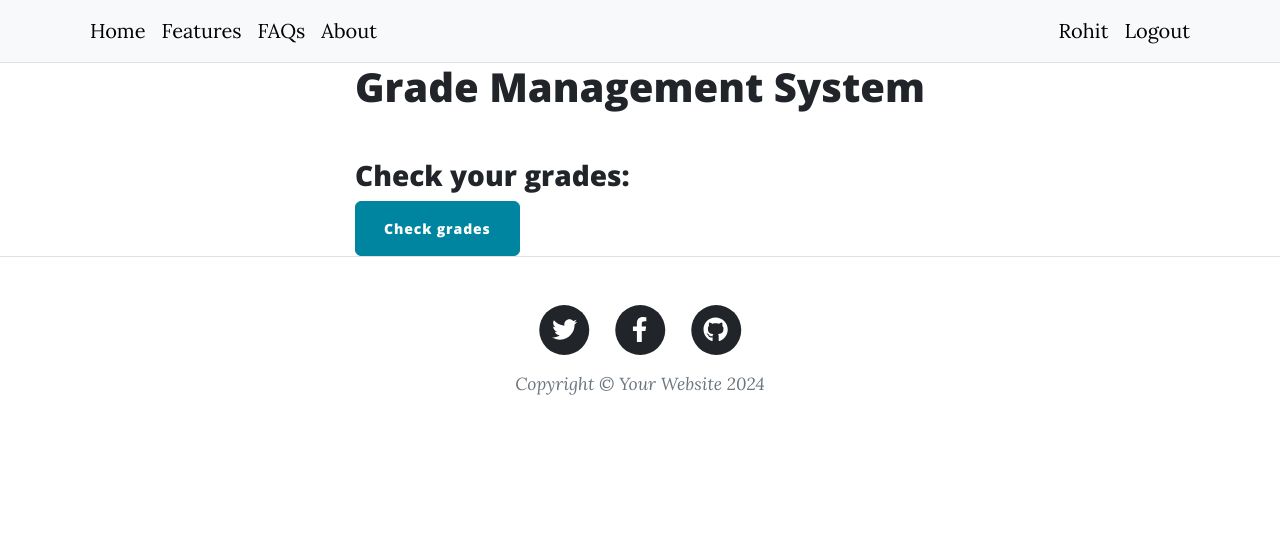
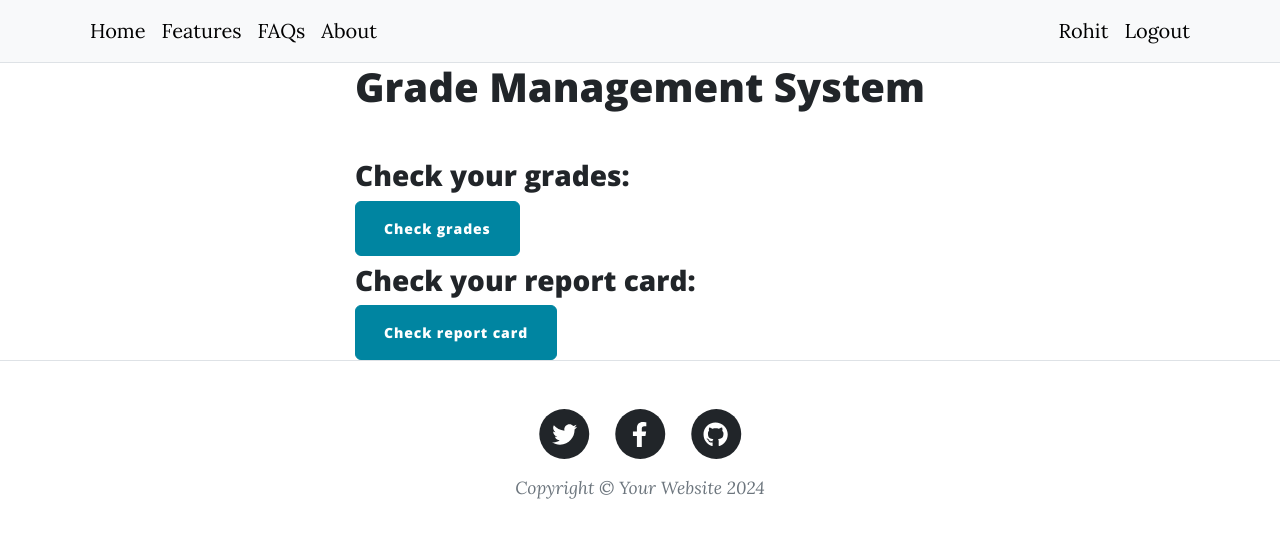
Before and after one commit to Rohit-Rajagopal/Student-Grade-Management-System, a Flask app: page / in a window 1280 px wide. Shown: the top 538 px of the page. Run offline with Flask 3, Linux system fonts and the light colour scheme; a user stored in the database is signed in; some libraries are stand-ins or nearby versions.

Commit message:
Added report card feature

```diff
--- a/Templates/grades.html
+++ b/Templates/grades.html
@@ -5,9 +5,7 @@
 
 <div>
     {% for sem in semesters %}
-    <p>{{flag}}</p>
     <h3><br>Semester {{ sem }}:</h3>
-
     <table class="table">
         <thead>
             <tr>
--- a/Templates/index.html
+++ b/Templates/index.html
@@ -12,9 +12,17 @@
             {{ render_form(form) }}
             <h3 class="mt-5 mb-2">Add a grade:</h3>
             <a href="{{ url_for('add_grade') }}"><button class="btn btn-primary mt-2">Add Grade</button></a>
+            <h3 class="mt-5 mb-2">Check report cards:</h3>
+            <form action="{{ url_for('show_report') }}" method="post">
+                <label for="student-usn"><b>USN:</b></label>
+                <input type="text" id="student-usn" name="usn">
+                <button type="submit" class="btn btn-primary">Get report card</button>
+            </form>
         {% else %}
             <h3 class="mt-3 mb-2">Check your grades:</h3>
             <a href="{{ url_for('show_grades', usn=current_user.usn) }}"><button class="btn btn-primary">Check grades</button></a>
+            <h3 class="my-2">Check your report card:</h3>
+            <a href="{{ url_for('show_report', usn=current_user.usn) }}"><button class="btn btn-primary">Check report card</button></a>
         {% endif %}
     {% endif %}
 </div>
--- a/main.py
+++ b/main.py
@@ -58,6 +58,52 @@ class UserGrade(db.Model):
 
 with app.app_context():
     db.create_all()
+
+
+def assign_grade_points(n):
+    if n >= 90:
+        return 10
+    elif n >= 80:
+        return 9
+    elif n >= 70:
+        return 8
+    elif n >= 60:
+        return 7
+    elif n >= 50:
+        return 6
+    elif n >= 45:
+        return 5
+    elif n >= 40:
+        return 4
+    else:
+        return 0
+
+
+def generate_report(user: User):
+    semesters = []
+    for i in range(1, 9):
+        for sub in user.grades:
+            if sub.semester == i:
+                semesters.append(i)
+                break
+    report = {}
+    cgpa = 0
+    backlogs = 0
+    for sem in semesters:
+        cred = 0
+        t_creds = 0
+        for sub in user.grades:
+            if sub.semester == sem:
+                cred += assign_grade_points(sub.internal_marks + sub.external_marks) * sub.subject_credits
+                t_creds += sub.subject_credits
+                if is_pass(sub.internal_marks, sub.external_marks) == 'F':
+                    backlogs += 1
+        report[sem] = round((cred / t_creds), 2)
+        cgpa += cred / t_creds
+    report['cgpa'] = round((cgpa / len(semesters)), 2)
+    report['backlogs'] = backlogs
+    report['semesters'] = semesters
+    return report
 
 
 def is_pass(i_marks, e_marks):
@@ -222,6 +268,7 @@ def show_grades():
 
 
 @app.route('/edit_grade', methods=['GET', 'POST'])
+@teacher_only
 def edit_grade():
     grade = db.get_or_404(UserGrade, request.args.get('id'))
     form = CreateGradeForm(
@@ -251,6 +298,7 @@ def edit_grade():
 
 
 @app.route('/delete')
+@teacher_only
 def delete():
     grade = db.get_or_404(UserGrade, request.args.get('id'))
     usn = grade.student.usn
@@ -259,5 +307,16 @@ def delete():
     return redirect(url_for('show_grades', usn=usn))
 
 
+@app.route('/report', methods=['GET', 'POST'])
+@student_specific
+def show_report():
+    if request.method == 'POST':
+        student = db.session.execute(db.select(User).where(User.usn == request.form['usn'].upper())).scalar()
+    else:
+        student = db.session.execute(db.select(User).where(User.usn == request.args.get('usn').upper())).scalar()
+    report = generate_report(student)
+    return render_template('report.html', report=report)
+
+
 if __name__ == "__main__":
     app.run(debug=True)
```
Also changed, not shown: Templates/report.html (added, +29 -0 lines), instance/posts.db.
